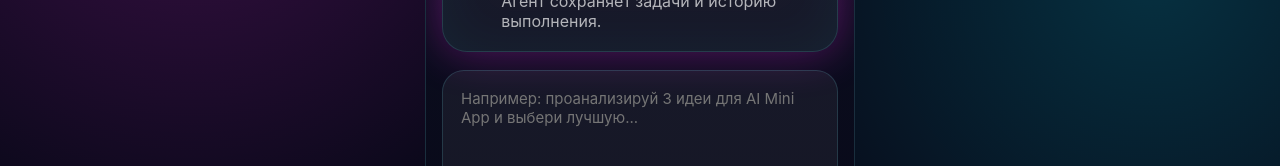
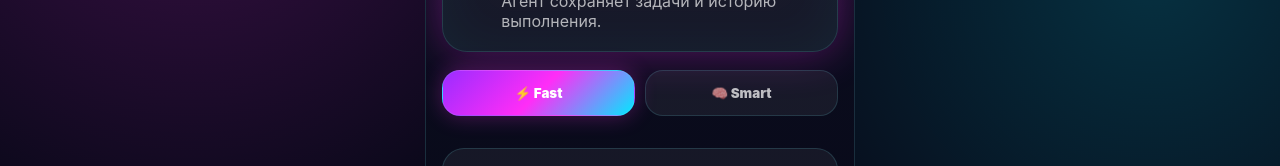
Before and after one commit to misha213123/ai-agent-tma, a React (Vite) app in the folder frontend/: page / in a window 1280 px wide. Both pictures are taken after a click on the button 640 px from the left and 796 px from the top of the page. Shown: the part 187-353 px from the top of the page. Built offline with nearby package versions, Linux system fonts and the light colour scheme; no server answers.

Commit message:
add smart fast agent ui

```diff
--- a/frontend/src/api/agentApi.js
+++ b/frontend/src/api/agentApi.js
@@ -4,7 +4,7 @@ const API_URL =
   import.meta.env.VITE_API_URL ||
   "https://ai-agent-backend-ptl5.onrender.com";
 
-export async function runAgentTask(task) {
+export async function runAgentTask(task, mode = "fast") {
   const tgUser = getTelegramUser();
 
   const response = await fetch(`${API_URL}/api/v1/agent/run`, {
@@ -13,9 +13,10 @@ export async function runAgentTask(task) {
       "Content-Type": "application/json",
     },
     body: JSON.stringify({
-      task,
-      telegram_id: tgUser.telegram_id,
-    }),
+  task,
+  telegram_id: tgUser.telegram_id,
+  mode,
+}),
   });
 
   if (!response.ok) {
--- a/frontend/src/pages/AgentPage.jsx
+++ b/frontend/src/pages/AgentPage.jsx
@@ -16,6 +16,7 @@ export default function AgentPage({ onBack }) {
   const [steps, setSteps] = useState([]);
   const [result, setResult] = useState("");
   const [history, setHistory] = useState([]);
+  const [mode, setMode] = useState("fast");
 
   async function loadHistory() {
     try {
@@ -35,7 +36,7 @@ export default function AgentPage({ onBack }) {
     setResult("");
 
     try {
-      const data = await runAgentTask(text);
+      const data = await runAgentTask(text, mode);
       setSteps(data.steps || []);
       setResult(data.final_result || "");
       setTask("");
@@ -85,6 +86,25 @@ export default function AgentPage({ onBack }) {
           <span>Агент сохраняет задачи и историю выполнения.</span>
         </div>
       </section>
+
+<div className="agent-mode-switch">
+  <button
+    type="button"
+    className={mode === "fast" ? "active" : ""}
+    onClick={() => setMode("fast")}
+  >
+    ⚡ Fast
+  </button>
+
+  <button
+    type="button"
+    className={mode === "smart" ? "active" : ""}
+    onClick={() => setMode("smart")}
+  >
+    🧠 Smart
+  </button>
+</div>
+
 
       <section className="agent-input-panel">
         <textarea
--- a/frontend/src/styles/theme.css
+++ b/frontend/src/styles/theme.css
@@ -767,3 +767,49 @@ button {
   color: rgba(255, 255, 255, 0.58);
   font-size: 12px;
 }
+
+.agent-mode-switch {
+  display: grid;
+  grid-template-columns: 1fr 1fr;
+  gap: 10px;
+  margin-top: 18px;
+}
+
+.agent-mode-switch button {
+  min-height: 46px;
+  border-radius: 18px;
+  background: rgba(255, 255, 255, 0.06);
+  border: 1px solid rgba(114, 247, 255, 0.14);
+  color: rgba(255, 255, 255, 0.7);
+  font-weight: 900;
+}
+
+.agent-mode-switch button.active {
+  color: white;
+  background: linear-gradient(135deg, #9b2cff, #ff2df7, #00eaff);
+  box-shadow: 0 0 22px rgba(255, 45, 247, 0.28);
+}
+
+
+
+.agent-mode-switch {
+  display: grid;
+  grid-template-columns: 1fr 1fr;
+  gap: 10px;
+  margin: 18px 0 14px;
+}
+
+.agent-mode-switch button {
+  min-height: 46px;
+  border-radius: 18px;
+  background: rgba(255, 255, 255, 0.06);
+  border: 1px solid rgba(114, 247, 255, 0.14);
+  color: rgba(255, 255, 255, 0.72);
+  font-weight: 900;
+}
+
+.agent-mode-switch button.active {
+  color: white;
+  background: linear-gradient(135deg, #9b2cff, #ff2df7, #00eaff);
+  box-shadow: 0 0 22px rgba(255, 45, 247, 0.28);
+}
```
